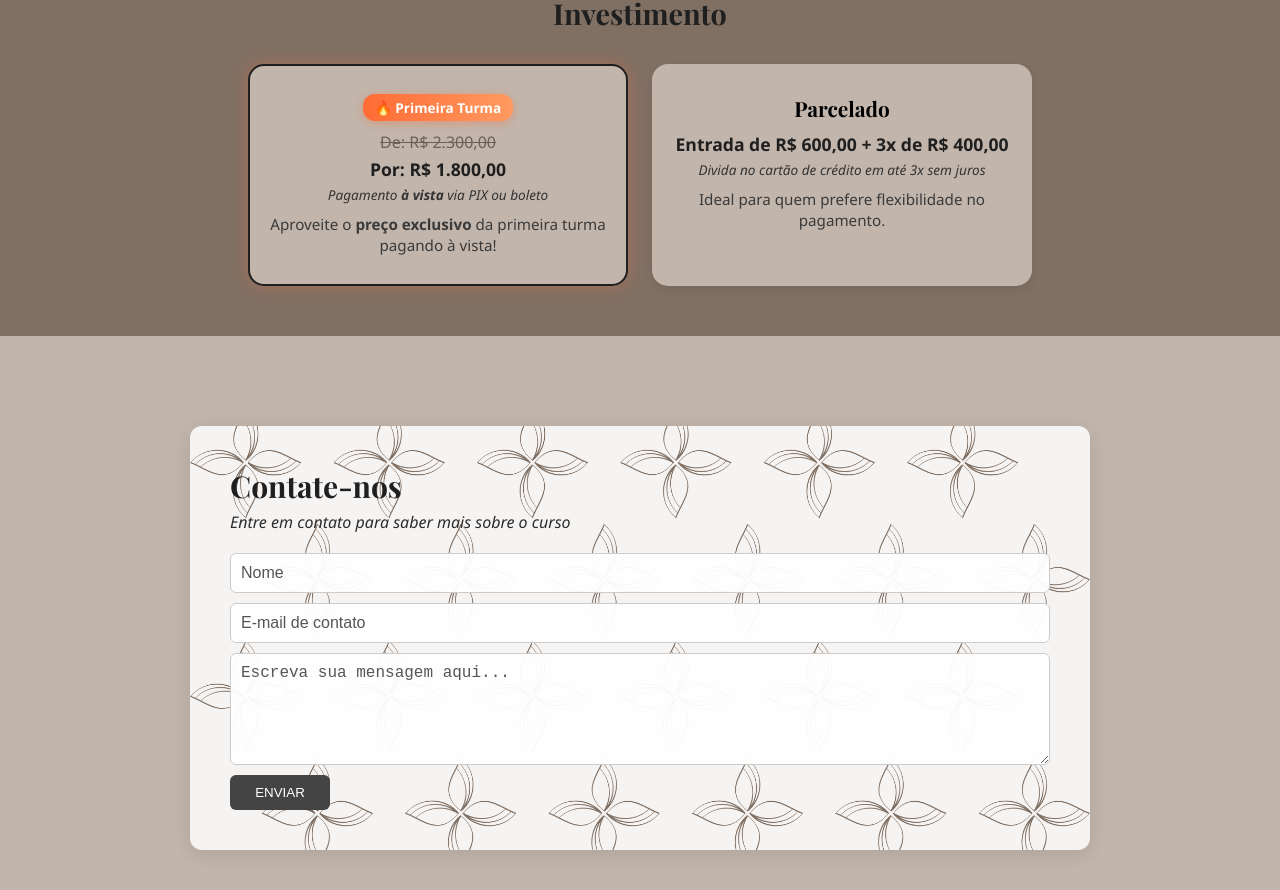
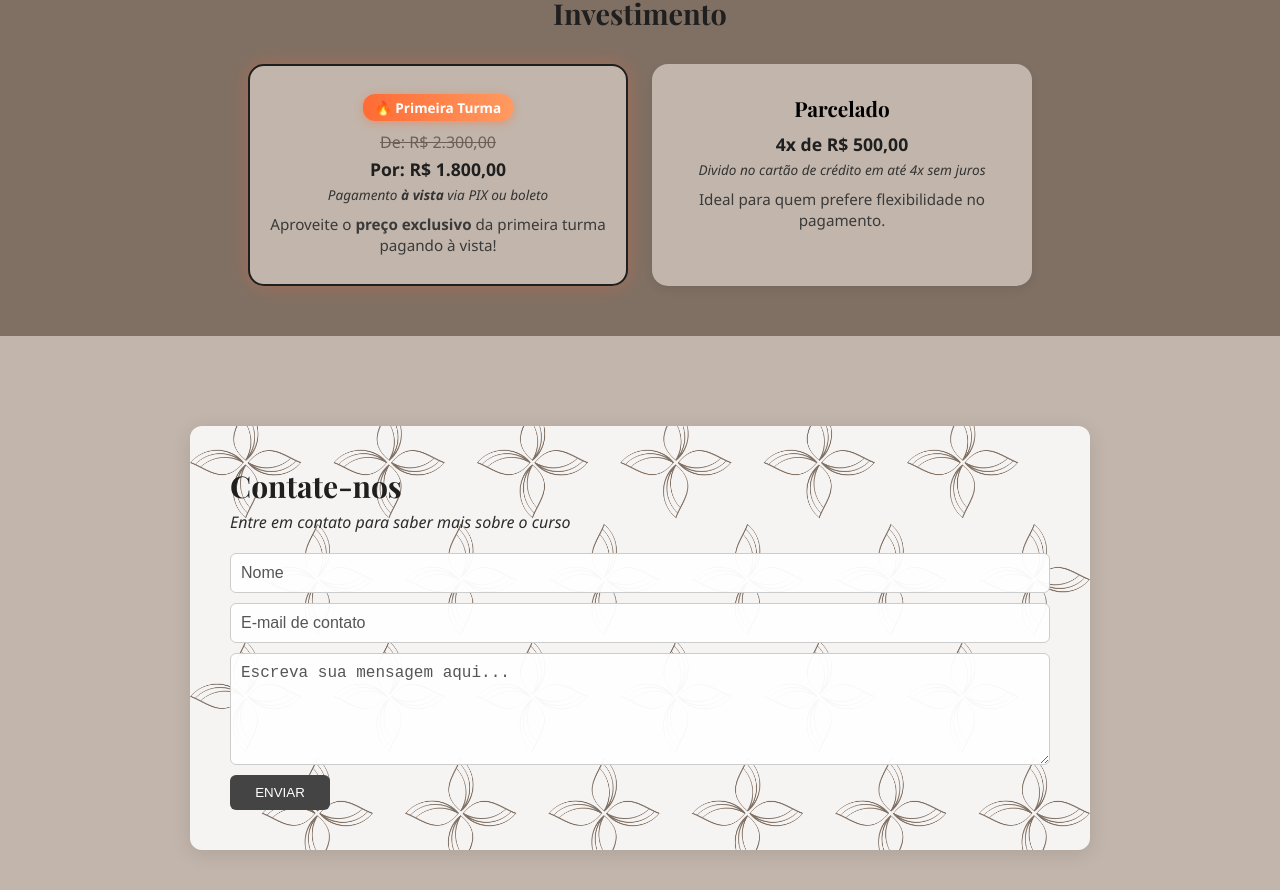
Before and after one commit to SamuellAguiar/Site_Kelly, a React (Vite) app in the folder landing-page/landing-page/: page / in a window 1280 px wide. Shown: the part 4035-4925 px from the top of the page. Built offline with nearby package versions, Linux system fonts and the light colour scheme; a web font is replaced by a local one.

Commit message:
refactor(cards): clean up Cards component structure

```diff
--- a/landing-page/landing-page/src/components/cards/Cards.jsx
+++ b/landing-page/landing-page/src/components/cards/Cards.jsx
@@ -6,15 +6,12 @@ const Cards = () => {
       <h3 className="values-title">Investimento</h3>
 
       <div className="values-container">
-        {/* CARD 1 - Destaque */}
         <div className="value-card highlight">
           <span className="highlight-badge">🔥 Primeira Turma</span>
 
-          {/* Preço com desconto */}
           <p className="old-price">De: R$ 2.300,00</p>
           <p className="new-price">Por: R$ 1.800,00</p>
 
-          {/* Pagamento à vista em itálico */}
           <p className="payment-info">
             <em>Pagamento <strong>à vista</strong> via PIX ou boleto</em>
           </p>
@@ -24,13 +21,12 @@ const Cards = () => {
           </p>
         </div>
 
-        {/* CARD 2 - Parcelado */}
         <div className="value-card">
           <h4>Parcelado</h4>
-          <p className="new-price">Entrada de R$ 600,00 + 3x de R$ 400,00</p>
+          <p className="new-price">4x de R$ 500,00</p>
 
           <p className="payment-info">
-            <em>Divida no cartão de crédito em até 3x sem juros</em>
+            <em>Divido no cartão de crédito em até 4x sem juros</em>
           </p>
 
           <p className="card-description">
```
